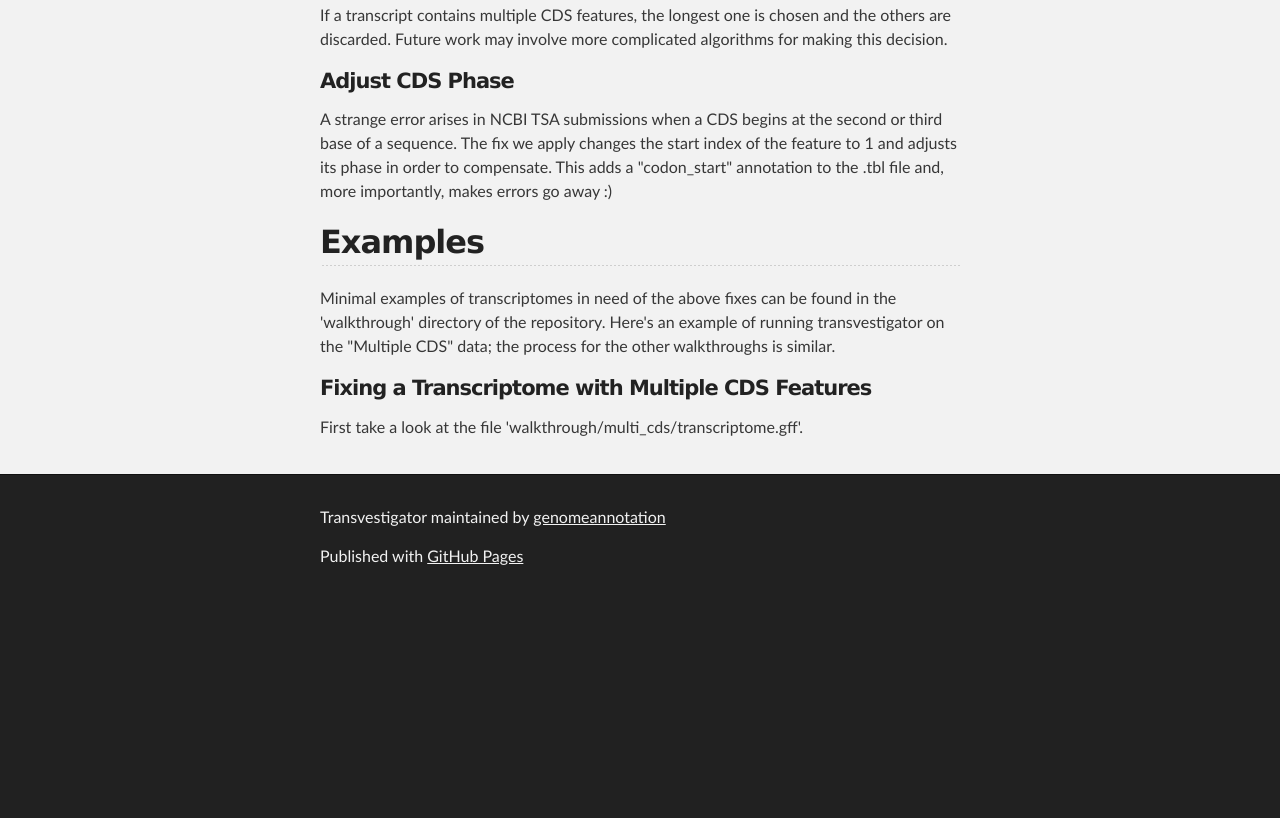
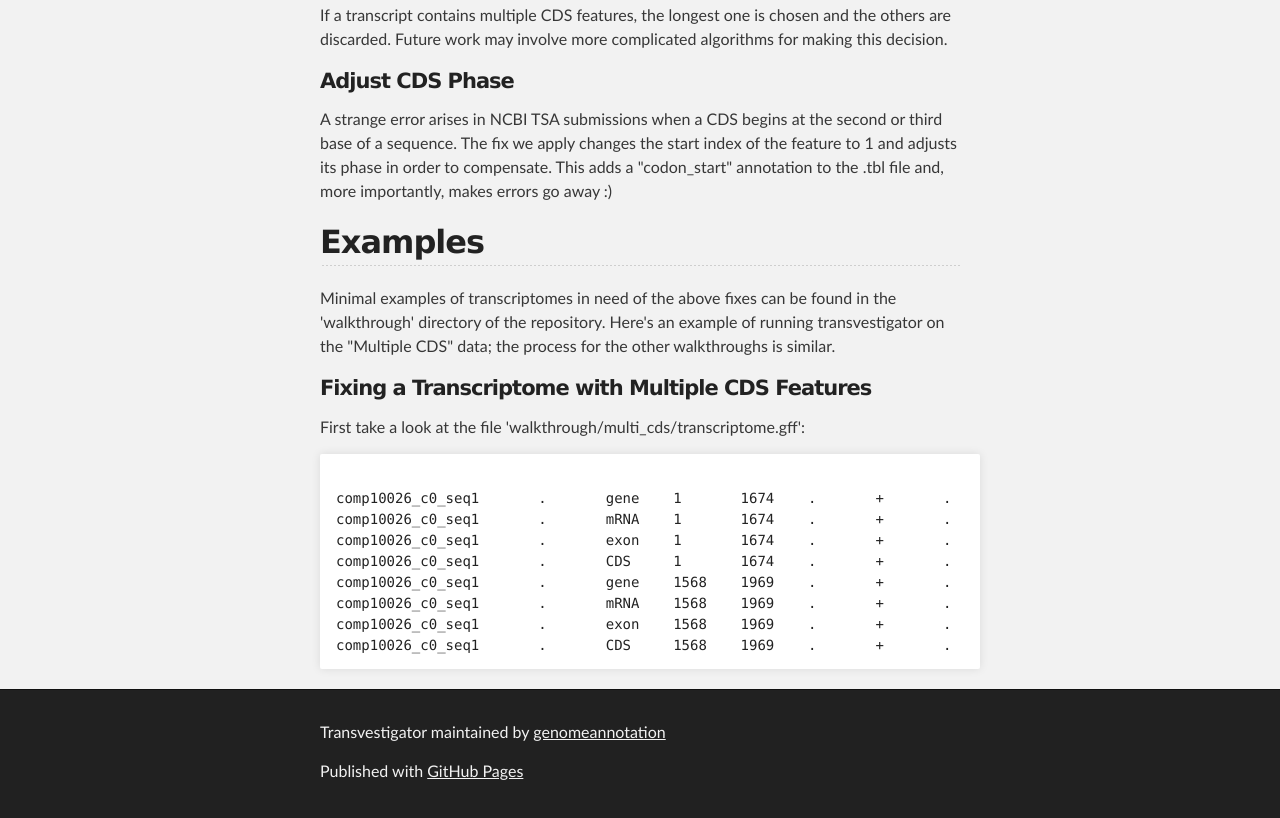
Before and after one commit to genomeannotation/transvestigator, a plain HTML site: page index.html in a window 1280 px wide. Shown: the part 1259-2077 px from the top of the page. Before the commit the page ends 1862 px from the top, so only its background shows below. Drawn offline with Linux system fonts and the light colour scheme.

Commit message:
more example stuff

```diff
--- a/index.html
+++ b/index.html
@@ -80,7 +80,17 @@
 
 <h4>
 <a name="remove-multiple-cds-features-example" class="anchor" href="#remove-multiple-cds-features-example"><span class="octicon octicon-link"></span></a>Fixing a Transcriptome with Multiple CDS Features</h4>
-<p>First take a look at the file 'walkthrough/multi_cds/transcriptome.gff'.
+<p>First take a look at the file 'walkthrough/multi_cds/transcriptome.gff':</p>
+<pre><code>
+comp10026_c0_seq1	.	gene	1	1674	.	+	.	ID=g.4872;
+comp10026_c0_seq1	.	mRNA	1	1674	.	+	.	ID=m.4872;Parent=g.4872
+comp10026_c0_seq1	.	exon	1	1674	.	+	.	ID=m.4872.exon1;Parent=m.4872
+comp10026_c0_seq1	.	CDS	1	1674	.	+	.	ID=cds.m.4872;Parent=m.4872
+comp10026_c0_seq1	.	gene	1568	1969	.	+	.	ID=g.4873;
+comp10026_c0_seq1	.	mRNA	1568	1969	.	+	.	ID=m.4873;Parent=g.4873
+comp10026_c0_seq1	.	exon	1568	1969	.	+	.	ID=m.4873.exon1;Parent=m.4873
+comp10026_c0_seq1	.	CDS	1568	1969	.	+	.	ID=cds.m.4873;Parent=m.4873
+</code></pre>
 
 
       </section>
```
